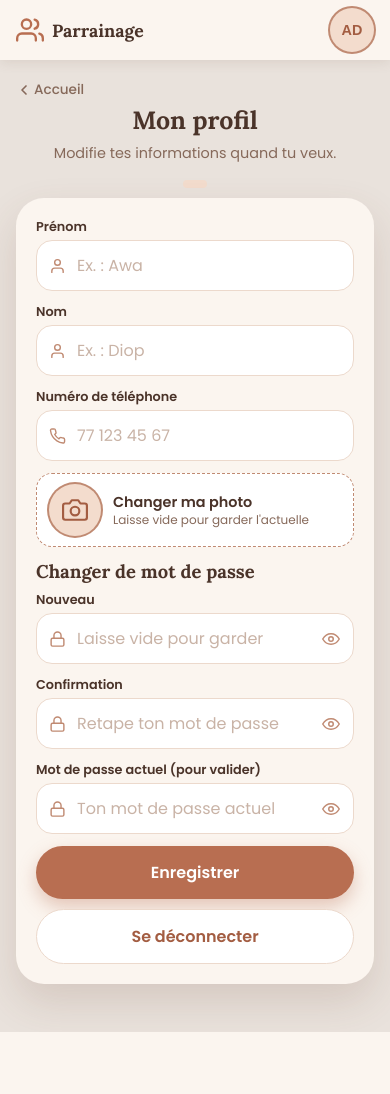
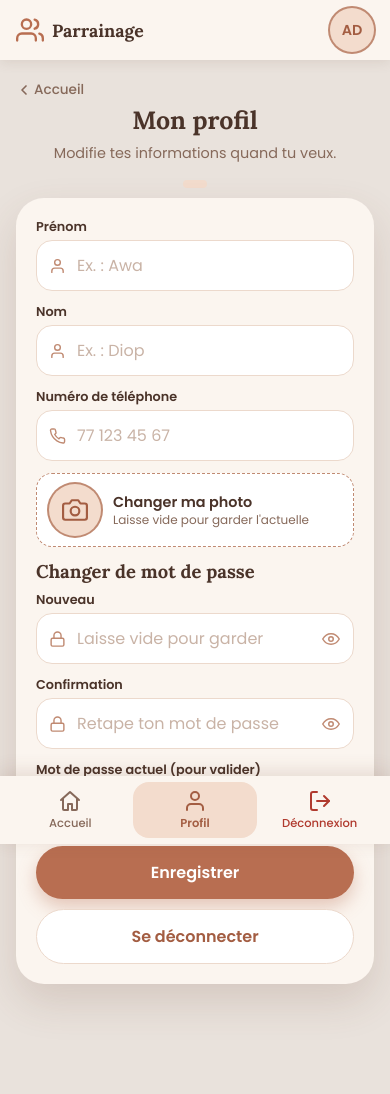
Before and after one commit to khadija986/site-parrainage, a PHP site: page /profil/ in a window 390 px wide. Before the commit the page ends 1032 px from the top, so only its background shows below. Run offline with PHP 8.4, Linux system fonts and the light colour scheme.

Commit message:
feat: barre de navigation en bas façon application mobile, photo de profil en haut

```diff
--- a/espace/js/espace.js
+++ b/espace/js/espace.js
@@ -101,7 +101,6 @@ function afficher(donnees) {
 }
 
 async function demarrer() {
-  activerMenuProfil();
   try {
     const donnees = await chargerDonnees();
     remplirAvatar(donnees);
--- a/profil/index.html
+++ b/profil/index.html
@@ -18,24 +18,10 @@
       <svg viewBox="0 0 24 24" fill="none" stroke="currentColor" stroke-width="2" stroke-linecap="round" stroke-linejoin="round" aria-hidden="true"><path d="M17 21v-2a4 4 0 0 0-4-4H5a4 4 0 0 0-4 4v2"/><circle cx="9" cy="7" r="4"/><path d="M23 21v-2a4 4 0 0 0-3-3.87"/><path d="M16 3.13a4 4 0 0 1 0 7.75"/></svg>
       Parrainage
     </a>
-    <div class="menu-profil">
-      <button type="button" class="avatar-bouton" id="avatar-bouton" aria-haspopup="true" aria-expanded="false" aria-controls="menu-profil" aria-label="Mon compte">
-        <span class="avatar-mini" id="avatar-mini" aria-hidden="true"></span>
-      </button>
-      <div class="menu" id="menu-profil" hidden>
-        <p class="menu-nom" id="menu-nom"></p>
-        <a href="../profil/">
-          <svg viewBox="0 0 24 24" fill="none" stroke="currentColor" stroke-width="2" stroke-linecap="round" stroke-linejoin="round" aria-hidden="true"><path d="M20 21v-2a4 4 0 0 0-4-4H8a4 4 0 0 0-4 4v2"/><circle cx="12" cy="7" r="4"/></svg>
-          Mon profil
-        </a>
-        <a href="../connexion/">
-          <svg viewBox="0 0 24 24" fill="none" stroke="currentColor" stroke-width="2" stroke-linecap="round" stroke-linejoin="round" aria-hidden="true"><path d="M9 21H5a2 2 0 0 1-2-2V5a2 2 0 0 1 2-2h4"/><polyline points="16 17 21 12 16 7"/><line x1="21" y1="12" x2="9" y2="12"/></svg>
-          Se déconnecter
-        </a>
-      </div>
-    </div>
+    <a class="avatar-bouton" href="../profil/" aria-label="Mon profil">
+      <span class="avatar-mini" id="avatar-mini" aria-hidden="true"></span>
+    </a>
   </header>
-  <div class="menu-fond" id="menu-fond" hidden></div>
 
   <main class="contenu">
 
@@ -101,6 +87,12 @@
 
   </main>
 
+  <nav class="onglets-bas" aria-label="Navigation principale">
+    <a href="../espace/"><svg viewBox="0 0 24 24" fill="none" stroke="currentColor" stroke-width="2" stroke-linecap="round" stroke-linejoin="round" aria-hidden="true"><path d="M3 11l9-8 9 8"/><path d="M5 10v10a1 1 0 0 0 1 1h4v-6h4v6h4a1 1 0 0 0 1-1V10"/></svg><span>Accueil</span></a>
+    <a href="../profil/" aria-current="page"><svg viewBox="0 0 24 24" fill="none" stroke="currentColor" stroke-width="2" stroke-linecap="round" stroke-linejoin="round" aria-hidden="true"><path d="M20 21v-2a4 4 0 0 0-4-4H8a4 4 0 0 0-4 4v2"/><circle cx="12" cy="7" r="4"/></svg><span>Profil</span></a>
+    <a href="../connexion/" class="sortie"><svg viewBox="0 0 24 24" fill="none" stroke="currentColor" stroke-width="2" stroke-linecap="round" stroke-linejoin="round" aria-hidden="true"><path d="M9 21H5a2 2 0 0 1-2-2V5a2 2 0 0 1 2-2h4"/><polyline points="16 17 21 12 16 7"/><line x1="21" y1="12" x2="9" y2="12"/></svg><span>Déconnexion</span></a>
+  </nav>
+
   <script src="../shared/js/config.js"></script>
   <script src="../shared/js/formulaire.js"></script>
   <script src="../shared/js/espace.js"></script>
--- a/profil/js/profil.js
+++ b/profil/js/profil.js
@@ -35,7 +35,6 @@ if (new URLSearchParams(window.location.search).get("mdp_temporaire")) {
   document.getElementById("intro-profil").textContent = "Ton mot de passe est temporaire : choisis-en un nouveau ci-dessous.";
 }
 
-activerMenuProfil();
 remplirAvatar(UTILISATEUR_DEMO);   // remplacé par le vrai profil dès que PROFIL_ENDPOINT répond
 activerApercuPhoto("Laisse vide pour garder l'actuelle");
 activerOeils();
--- a/shared/css/espace.css
+++ b/shared/css/espace.css
@@ -1,4 +1,4 @@
-/* Barre du haut de l'espace utilisateur (mobile-first) : nom du site à gauche, avatar + menu à droite.
+/* Espace utilisateur (mobile-first) : barre du haut (nom du site + photo de profil) et barre de navigation du bas.
    À utiliser avec <body class="avec-barre"> et theme.css. */
 
 body.avec-barre { display: block; padding: 0; min-height: 100vh; }
@@ -15,10 +15,10 @@ body.avec-barre { display: block; padding: 0; min-height: 100vh; }
   color: var(--cacao); text-decoration: none;
 }
 .appbar-logo svg { width: 28px; height: 28px; color: var(--accent); }
-.appbar-logo:focus-visible, .avatar-bouton:focus-visible, .menu a:focus-visible { outline: 3px solid var(--cacao); outline-offset: 3px; }
+.appbar-logo:focus-visible, .avatar-bouton:focus-visible { outline: 3px solid var(--cacao); outline-offset: 3px; }
 
-/* ---------- Avatar ---------- */
-.avatar-bouton { padding: 0; border: 0; border-radius: 50%; background: none; cursor: pointer; }
+/* ---------- Avatar (photo de l'utilisateur, mène au profil) ---------- */
+.avatar-bouton { display: block; padding: 0; border-radius: 50%; text-decoration: none; }
 .avatar-mini {
   display: flex; align-items: center; justify-content: center; overflow: hidden;
   width: 44px; height: 44px; border-radius: 50%;
@@ -27,38 +27,32 @@ body.avec-barre { display: block; padding: 0; min-height: 100vh; }
 }
 .avatar-mini img { width: 100%; height: 100%; object-fit: cover; }
 
-/* ---------- Menu : feuille en bas sur mobile ---------- */
-.menu-profil { position: relative; }
-.menu-fond { position: fixed; inset: 0; z-index: 40; background: rgba(74, 51, 41, 0.45); }
-.menu-fond[hidden], .menu[hidden] { display: none; }
-.menu {
-  position: fixed; z-index: 50; left: 0; right: 0; bottom: 0;
-  display: grid; gap: 4px; padding: 14px 14px calc(14px + env(safe-area-inset-bottom));
-  background: var(--carte); border-radius: 24px 24px 0 0; box-shadow: 0 -10px 30px rgba(110, 70, 50, 0.25);
-  animation: monte 0.2s ease both;
+/* ---------- Barre de navigation du bas (comme une application mobile) ---------- */
+.onglets-bas {
+  position: fixed; z-index: 30; left: 0; right: 0; bottom: 0;
+  display: grid; grid-template-columns: repeat(3, 1fr);
+  padding: 6px 8px calc(6px + env(safe-area-inset-bottom));
+  background: var(--carte); box-shadow: 0 -4px 18px rgba(110, 70, 50, 0.16);
 }
-.menu .menu-nom { margin: 0 8px 6px; font-weight: 600; text-align: center; color: var(--texte-doux); font-size: 0.9rem; }
-.menu a {
-  display: flex; align-items: center; gap: 12px; min-height: 48px; padding: 0 14px;
-  border-radius: 14px; color: var(--cacao); font-weight: 500; text-decoration: none;
+.onglets-bas a {
+  display: flex; flex-direction: column; align-items: center; justify-content: center; gap: 2px;
+  min-height: 56px; border-radius: 16px; color: var(--texte-doux);
+  font-size: 0.72rem; font-weight: 500; text-decoration: none;
+  transition: background 0.2s ease, color 0.2s ease;
 }
-.menu a svg { width: 20px; height: 20px; color: var(--icone); flex: none; }
-.menu a:hover { background: var(--peche); }
-@keyframes monte { from { transform: translateY(24px); opacity: 0; } to { transform: none; opacity: 1; } }
+.onglets-bas a svg { width: 24px; height: 24px; }
+.onglets-bas a:hover { background: var(--peche); }
+.onglets-bas a[aria-current="page"] { color: var(--accent-fonce); font-weight: 600; background: var(--peche); }
+.onglets-bas a.sortie { color: var(--erreur); }
+.onglets-bas a:focus-visible { outline: 3px solid var(--cacao); outline-offset: -3px; }
 
-/* ---------- Tablette et plus : menu déroulant ---------- */
 @media (min-width: 768px) {
   .appbar { padding: 0 32px; }
-  .menu-fond { background: transparent; }
-  .menu {
-    position: absolute; top: calc(100% + 10px); right: 0; bottom: auto; left: auto; width: 230px;
-    padding: 10px; border-radius: 18px; box-shadow: 0 14px 34px rgba(110, 70, 50, 0.25);
-  }
+  .onglets-bas { left: 50%; right: auto; bottom: 16px; width: 440px; transform: translateX(-50%); border-radius: 24px; }
 }
-@media (prefers-reduced-motion: reduce) { .menu { animation: none; } }
 
 /* ---------- Contenu de page ---------- */
-body.avec-barre .page { width: 100%; max-width: 560px; margin: 0 auto; padding: 20px 16px 48px; }
-body.avec-barre .contenu { margin: 0 auto; padding: 20px 16px 48px; }
+body.avec-barre .page { width: 100%; max-width: 560px; margin: 0 auto; padding: 20px 16px 110px; }
+body.avec-barre .contenu { margin: 0 auto; padding: 20px 16px 110px; }
 @media (min-width: 600px) { body.avec-barre .page, body.avec-barre .contenu { padding-top: 32px; } }
 @media (min-width: 1024px) { body.avec-barre .page { max-width: 960px; } }
--- a/shared/js/espace.js
+++ b/shared/js/espace.js
@@ -1,4 +1,4 @@
-// Barre du haut de l'espace utilisateur : avatar (photo ou initiales) et menu Profil / Déconnexion.
+// Barre du haut de l'espace utilisateur : avatar (photo ou initiales) qui mène au profil.
 
 // Utilisateur fictif affiché tant qu'aucun endpoint PHP n'est branché (mode démo).
 const UTILISATEUR_DEMO = { prenom: "Awa", nom: "Diop", photo: "" };
@@ -10,7 +10,6 @@ function initialesDe(personne) {
 // Affiche la photo (si elle existe) ou les initiales dans l'avatar de la barre
 function remplirAvatar(utilisateur) {
   const avatar = document.getElementById("avatar-mini");
-  const nom = document.getElementById("menu-nom");
   if (utilisateur.photo) {
     const image = document.createElement("img");
     image.src = utilisateur.photo;
@@ -19,26 +18,4 @@ function remplirAvatar(utilisateur) {
   } else {
     avatar.textContent = initialesDe(utilisateur);
   }
-  if (nom) nom.textContent = utilisateur.prenom + " " + utilisateur.nom;
 }
-
-function activerMenuProfil() {
-  const bouton = document.getElementById("avatar-bouton");
-  const menu = document.getElementById("menu-profil");
-  const fond = document.getElementById("menu-fond");
-
-  function basculer(ouvert) {
-    menu.hidden = !ouvert;
-    fond.hidden = !ouvert;
-    bouton.setAttribute("aria-expanded", String(ouvert));
-  }
-
-  bouton.addEventListener("click", function () { basculer(menu.hidden); });
-  fond.addEventListener("click", function () { basculer(false); });
-  document.addEventListener("keydown", function (evenement) {
-    if (evenement.key === "Escape" && !menu.hidden) {
-      basculer(false);
-      bouton.focus();
-    }
-  });
-}
```
Also changed, not shown: espace/index.html (+9 -17 lines).
